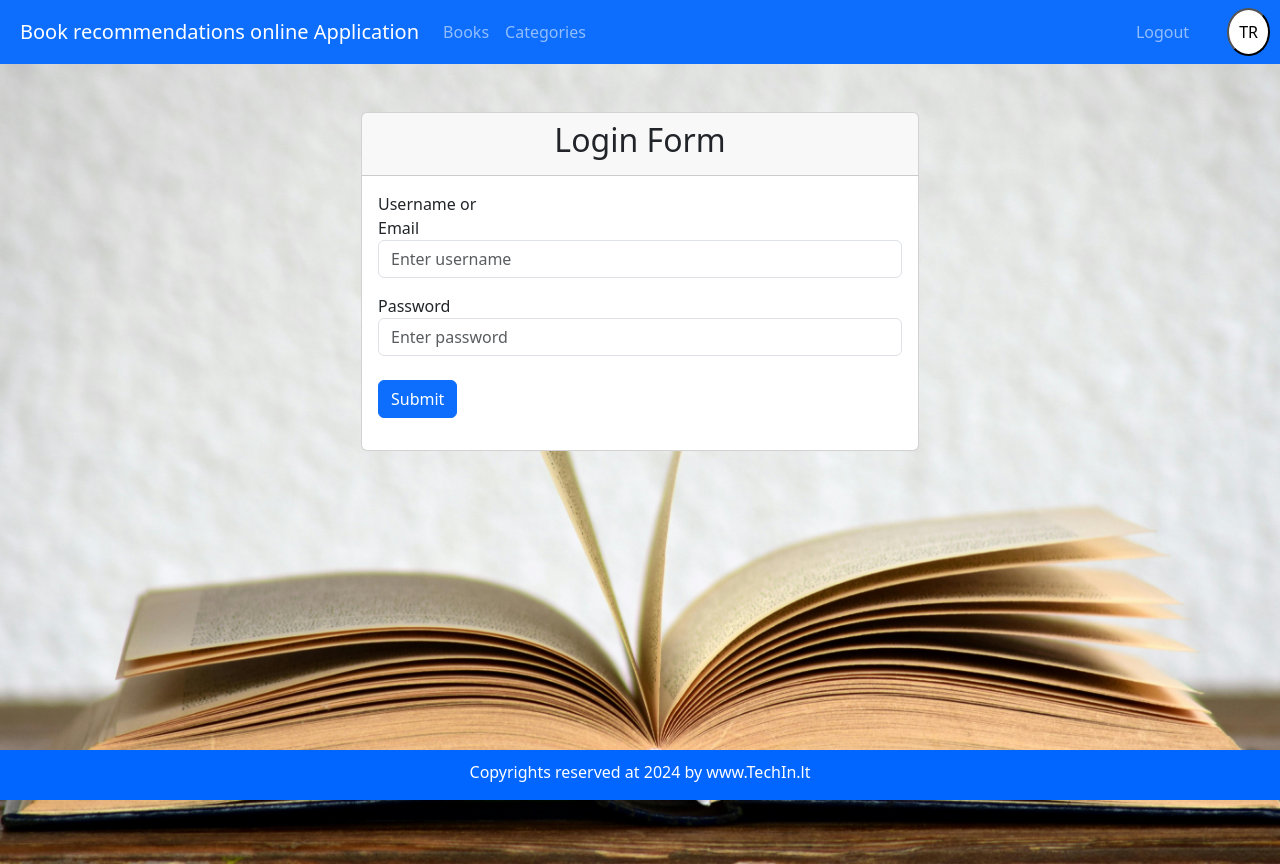
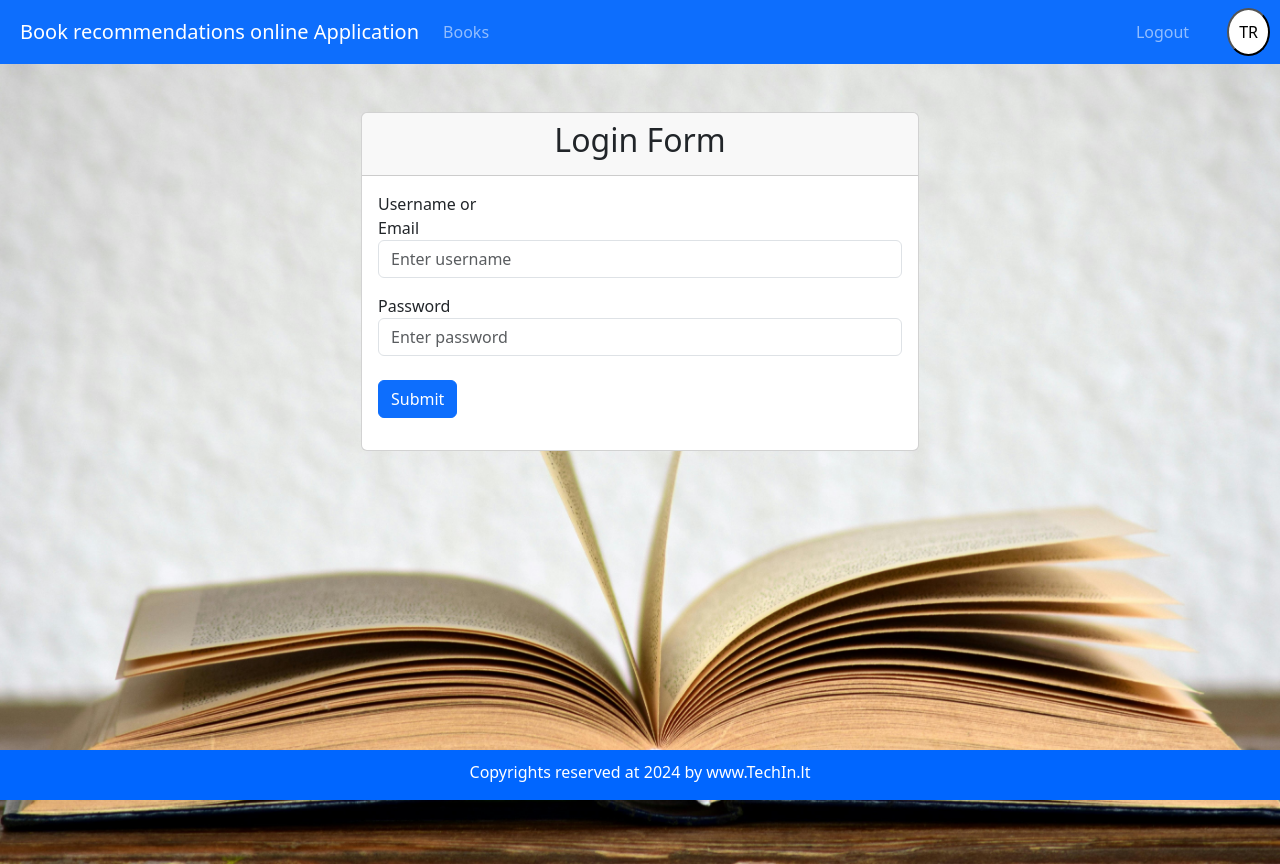
Before and after one commit to RolandasBurksa/Java-SpringBoot-Project, a React (Vite) app in the folder Spring project/front-end/: page / in a window 1280 px wide. Built offline with nearby package versions, Linux system fonts and the light colour scheme; sample sign-in values are in the browser's storage.

Commit message:
Front-end: The issue of the visibility of the Categories button has been resolved

```diff
--- a/Spring project/front-end/src/components/HeaderComponent.jsx
+++ b/Spring project/front-end/src/components/HeaderComponent.jsx
@@ -52,7 +52,7 @@ const HeaderComponent = () => {
                   </NavLink>
                 </li>
               )}
-              {isAuth && (
+              {isAuth && usernameOrEmail === "admin" && (
                 <li className="nav-item">
                   <NavLink className="nav-link" to="/categories">
                     Categories
--- a/Spring project/front-end/src/components/ListBooksComponent.jsx
+++ b/Spring project/front-end/src/components/ListBooksComponent.jsx
@@ -2,6 +2,7 @@
 import { useEffect, useState } from "react";
 import { deleteBook, getAllBooks } from "../services/BookService";
 import { useNavigate } from "react-router-dom";
+import FooterComponent from "./FooterComponent";
 
 const ListBooksComponent = () => {
   const [books, setBooks] = useState([]);
@@ -42,6 +43,7 @@ const ListBooksComponent = () => {
   }
 
   return (
+    <>
       <div className="backgroundContainer">
         <div className="container">
           <br /> <br />
@@ -106,6 +108,8 @@ const ListBooksComponent = () => {
           </div>
         </div>
       </div>
+      <>{/* <FooterComponent /> */}</>
+    </>
   );
 };
 
```
Also changed, not shown: 1 other file (tests, documents, lock files or other folders). Lines whose indentation alone changed are shown as unchanged.
